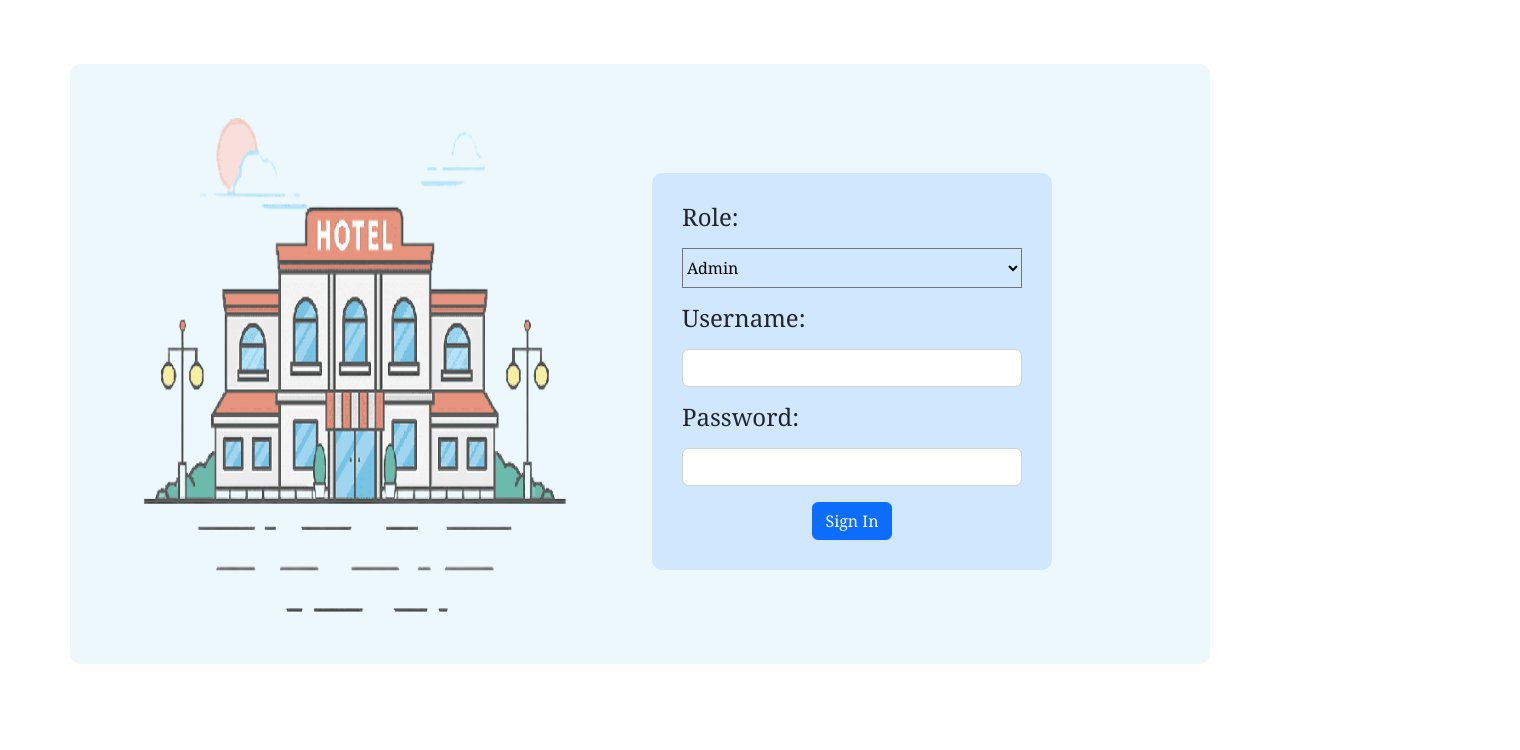
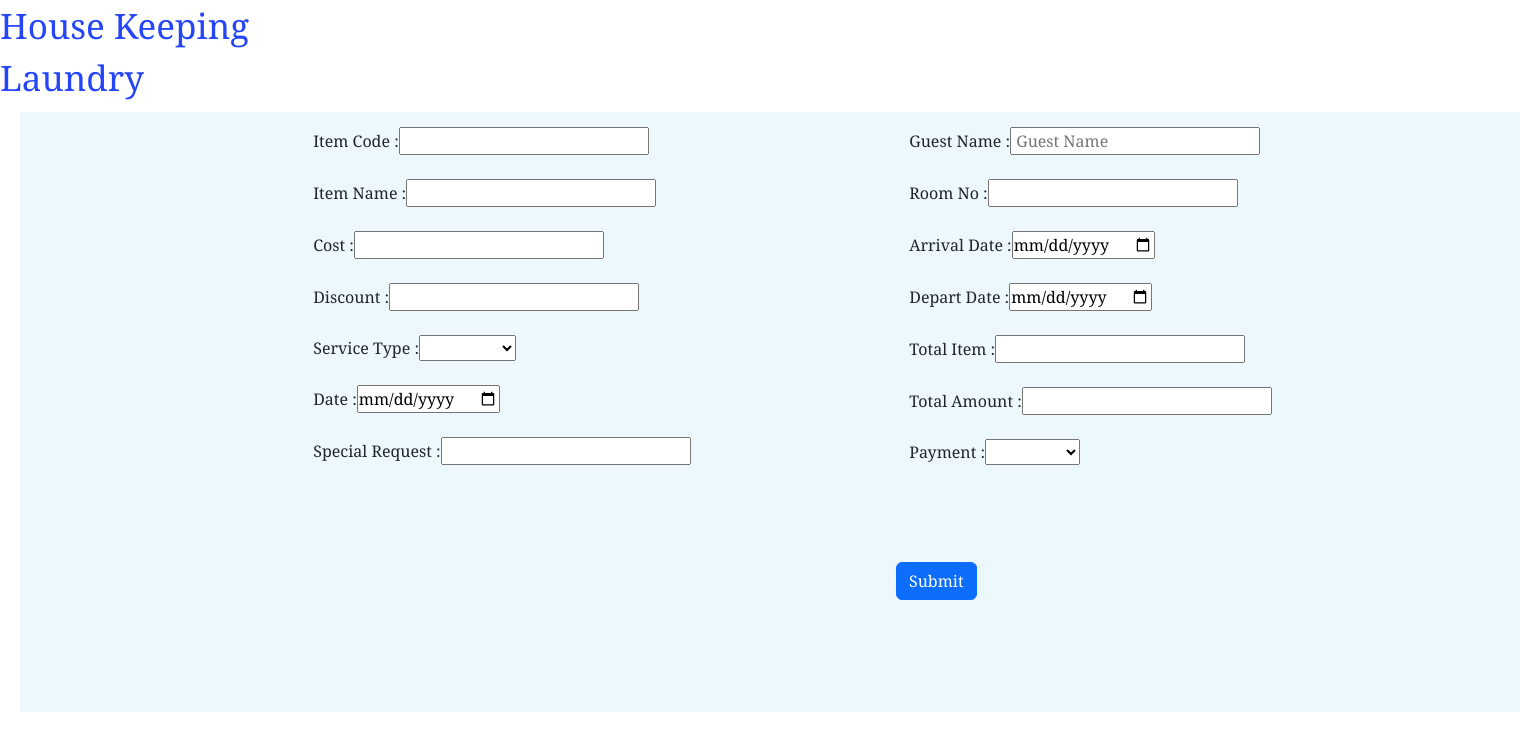
Before and after one commit to Shreya010tech/Frontend, a React (Create React App) app: page /Laundry in a window 1280 px wide. Before the commit this address led to /Home. Shown: the top 750 px of the page, 1520 px wide, since content can reach past the window. Built offline with nearby package versions, Linux system fonts and the light colour scheme; what localbase would draw is missing.

Commit message:
Fixed Laundry Css

```diff
--- a/lon.css
+++ /dev/null
@@ -1,60 +0,0 @@
-body {
-    overflow-x: hidden !important;
-}
-
-.containerAS{
-    display: flex;
-    flex-direction: row;
-    background: #EDF8FD;
-    width: 1500.32px;
-    height: 600px;
-    left: 34.67px;
-    top: 240.97px;
-}
-
-h2 {
-    font-family: Cambria, Cochin, Georgia, Times, 'Times New Roman', serif;
-    font-style: normal;
-    font-weight: 300;
-    font-size: 35px;
-    line-height: 52px;
-    color: #2545F8;
-}
-
-.col1{
-    width:15%;
-    overflow: scroll;
-    background: #EDF8FD;
-}
-
-.col2{
-    width: 90%;
-}
-
- .lefta{
-    padding-top: 50px;
-    margin-bottom: 20px;
-    width: 95%;
-    left: 20px;
-    height: 20%;
-    padding-right: 0rem;
-    padding-top: 8rem;
-
-}
-
- .righta{
-    width: 100%;
-    padding-left: 50%;
-
-    min-height: auto;
-    top: 50px;
-
- }
-
-
-.submita{
-    position: absolute;
-    width: 10%;
-    right:20%;
-    bottom: 8%;
-}
--- a/src/App.js
+++ b/src/App.js
@@ -9,10 +9,10 @@ import Profile from "./components/Profile";
 import Reservation from "./components/Reservation";
 import ReservationConfirmation from "./components/ReservationConfirmation";
 import RoomAvailability from "./components/RoomAvailability";
-import CheckedIn from "./components/CheckedIn";
 import CheckIn from "./components/CheckIn";
 import GuestHistory from "./components/GuestHistory";
 import HistoryReports from "./components/HistoryReports";
+import Laundry from "./components/Laundry";
 const App = () => {
   return (
     <>
@@ -33,8 +33,8 @@ const App = () => {
         <Route exact path="/Notice" element={<Notice />} />
         <Route exact path="/GuestHistory" element={<GuestHistory />} />
         <Route exact path="/HistoryReports" element={<HistoryReports />} />
+        <Route exact path="/Laundry" element={<Laundry />} />
         <Route exact path="/CheckIn" element={<CheckIn />} />
-        <Route exact path="/CheckedIn" element={<CheckedIn />} />
         <Route path="*" element={<Navigate to="/Home" replace />} />
       </Routes>
     </>
--- /dev/null
+++ b/src/CustomCss/lon.css
@@ -0,0 +1,46 @@
+.containerAS {
+    margin-left: 20px;
+    display: flex;
+    flex-direction: row;
+    background: #EDF8FD;
+    width: 1500.32px;
+    height: 600px;
+    left: 34.67px;
+    top: 240.97px;
+}
+
+.launh2 {
+    font-weight: 300;
+    font-size: 35px;
+    line-height: 52px;
+    color: #2545F8;
+}
+
+.col1 {
+    width: 15%;
+    overflow: scroll;
+    background: #EDF8FD;
+}
+
+.col2 {
+    padding: 15px;
+    width: 90%;
+    margin-left: 5%;
+}
+
+.lefta {
+    float: left;
+}
+
+.righta {
+    width: 100%;
+    padding-left: 50%;
+    height: auto;
+}
+
+.submita {
+    position: absolute;
+    width: 10%;
+    right: 20%;
+    bottom: 25%;
+}
--- a/src/components/CheckedIn.jsx
+++ /dev/null
@@ -1,49 +0,0 @@
-import React from "react";
-
-const CheckedIn = () => {
-  return (
-    <div>
-      <form>
-        <div className="mb-3">
-          <label for="exampleInputEmail1" className="form-label">
-            Email address
-          </label>
-          <input
-            type="email"
-            className="form-control"
-            id="exampleInputEmail1"
-            aria-describedby="emailHelp"
-          />
-          <div id="emailHelp" className="form-text">
-            We'll never share your email with anyone else.
-          </div>
-        </div>
-        <div className="mb-3">
-          <label for="exampleInputPassword1" className="form-label">
-            Password
-          </label>
-          <input
-            type="password"
-            className="form-control"
-            id="exampleInputPassword1"
-          />
-        </div>
-        <div className="mb-3 form-check">
-          <input
-            type="checkbox"
-            className="form-check-input"
-            id="exampleCheck1"
-          />
-          <label className="form-check-label" for="exampleCheck1">
-            Check me out
-          </label>
-        </div>
-        <button type="submit" className="btn btn-primary">
-          Submit
-        </button>
-      </form>
-    </div>
-  );
-};
-
-export default CheckedIn;
--- a/src/components/Laundry.jsx
+++ b/src/components/Laundry.jsx
@@ -1,12 +1,94 @@
-import React from 'react'
+import React from "react";
+import "../CustomCss/lon.css";
 
 const Laundry = () => {
   return (
     <div className="formA">
-        <h2>House Keeping <br/>Laundry</h2>
+      <h2 className="launh2">
+        House Keeping <br />
+        Laundry
+      </h2>
+      <div class="containerAS">
+        <div class="col1"></div>
+        <div className="col2">
+          <form>
+            <div className="lefta">
+              <label>Item Code :</label>
+              <input type="text" placeholder="" required />
+              <br />
+              <br />
+              <label>Item Name :</label>
+              <input type="text" placeholder="" required />
+              <br />
+              <br />
+              <label>Cost :</label>
+              <input type="Number" placeholder="" required />
+              <br />
+              <br />
+              <label>Discount :</label>
+              <input type="Number" placeholder="" required />
+              <br />
+              <br />
+              <label>Service Type :</label>
+              <select class="form" aria-label="Default select example">
+                <option selected></option>
+                <option value="1">Pressing</option>
+                <option value="2">Wash</option>
+                <option value="3">Dry Wash</option>
+              </select>
+              <br />
+              <br />
+              <label>Date :</label>
+              <input type="date" />
+              <br />
+              <br />
+              <label>Special Request :</label>
+              <input type="text" placeholder="" required />
+            </div>
+            <div className="righta">
+              <label>Guest Name :</label>
+              <input type="text" placeholder=" Guest Name" required />
+              <br />
+              <br />
+              <label>Room No :</label>
+              <input type="Number" placeholder="" required />
+              <br />
+              <br />
+              <label>Arrival Date :</label>
+              <input type="date" />
+              <br />
+              <br />
+              <label>Depart Date :</label>
+              <input type="date" />
+              <br />
+              <br />
+              <label>Total Item :</label>
+              <input type="Number" placeholder="" required />
+              <br />
+              <br />
+              <label>Total Amount :</label>
+              <input type="Number" placeholder="" required />
+              <br />
+              <br />
+              <label>Payment : </label>
+              <select class="form" aria-label="Default select example">
+                <option selected></option>
+                <option value="1">Card</option>
+                <option value="2">UPI</option>
+                <option value="3">Cash</option>
+                <option value="3">Pay Later</option>
+              </select>
+            </div>
+            <div class="submita">
+              <button type="button" class="btn btn-primary">
+                Submit
+              </button>
+            </div>
+          </form>
+        </div>
+      </div>
+    </div>
+  );
+};
 
-    </div>
-  )
-}
-
-export default Laundry
+export default Laundry;
--- a/src/components/home3.jsx
+++ b/src/components/home3.jsx
@@ -16,38 +16,63 @@ const Home3 = () => {
           </h3>
           <NavLink to="/Reservation">
             <button className="btn btn-primary">Reservation</button>
-          </NavLink>&nbsp;
+          </NavLink>
+          &nbsp;
           <NavLink to="/AllReservations">
             <button className="btn btn-primary">All Reservations</button>
-          </NavLink>&nbsp;
+          </NavLink>
+          &nbsp;
           <NavLink to="/ReservationConfirmation">
-          <button className="btn btn-primary">Reservation Confirmation</button>
-          </NavLink>&nbsp;
+            <button className="btn btn-primary">
+              Reservation Confirmation
+            </button>
+          </NavLink>
+          &nbsp;
           <NavLink to="/Profile">
             <button className="btn btn-primary">Profile</button>
-          </NavLink>&nbsp;
+          </NavLink>
+          &nbsp;
           <NavLink to="/RoomAvailability">
             <button className="btn btn-primary">Room Availability</button>
-          </NavLink>&nbsp;
+          </NavLink>
+          &nbsp;
           <NavLink to="/Application">
             <button className="btn btn-primary">Application</button>
-          </NavLink>&nbsp;
+          </NavLink>
+          &nbsp;
           <NavLink to="/Notice">
             <button className="btn btn-primary">Notice</button>
-          </NavLink>&nbsp;
+          </NavLink>
+          &nbsp;
           <NavLink to="/GuestHistory">
             <button className="btn btn-primary">Guest History</button>
-          </NavLink>&nbsp;
+          </NavLink>
+          &nbsp;
           <NavLink to="/HistoryReports">
             <button className="btn btn-primary">History Reports</button>
-          </NavLink>&nbsp;
+          </NavLink>
+          &nbsp;
           <NavLink to="/CheckIn">
             <button className="btn btn-primary">Check-In</button>
-          </NavLink>&nbsp;
+          </NavLink>
+          &nbsp;
+          <NavLink to="/Laundry">
+            <button className="btn btn-primary">Laundry</button>
+          </NavLink>
+          &nbsp;
         </div>
       </div>
       <div className="right">
-        <img src={homeimg} style={{marginTop:"30%",width:"100%",minHeight:"500px",minWidth:"800px"}} className="imgfix" />
+        <img
+          src={homeimg}
+          style={{
+            marginTop: "30%",
+            width: "100%",
+            minHeight: "500px",
+            minWidth: "800px",
+          }}
+          className="imgfix"
+        />
       </div>
     </div>
   );
```
Also changed, not shown: londry1.html (+17 -19 lines), src/components/RoomAvailability.jsx (+157 -46 lines), src/components/checkin.jsx (+16 -4 lines), 10 other files (tests, documents, lock files or other folders). Lines whose indentation alone changed are shown as unchanged.
